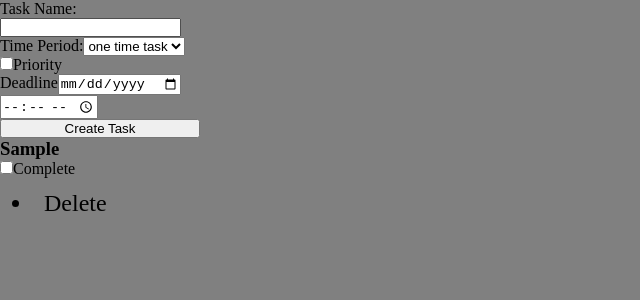
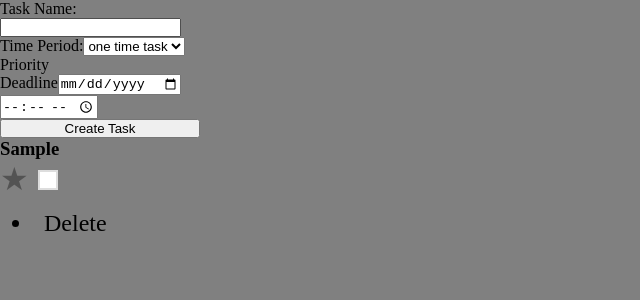
Before and after one commit to katredford/goal-getter, a React (Vite) app: page / in a window 1280 px wide. Both pictures are taken after typing "Sample", "2020-01-15", "10:30" into the empty fields and a click on the button "Create Task". Shown: the top 300 px of the page, without its empty margins (0-640 px from the left). Built offline with nearby package versions, Linux system fonts and the light colour scheme.

Commit message:
styled checkboxes to be a star for priority, added functionality to creatGoal sort so completed tasks get moved to the bottom of list

```diff
--- a/src/components/GoalsList/index.jsx
+++ b/src/components/GoalsList/index.jsx
@@ -1,4 +1,4 @@
-import React from 'react';
+import { useEffect, useState } from 'react';
 import { useTaskContext } from '../TaskContext';
 import GoalCard from '../GoalCard';
 import SingleTask from '../SingleTask';
@@ -6,16 +6,25 @@ import "./goalsList.css"
 
 
 export default function GoalsList() {
-  const { tasks, deleteTask } = useTaskContext();
+  const { tasks, deleteTask, setPriority, setComplete } = useTaskContext();
+  const [taskChange, setTaskChange] = useState(0);
 
-  // Sorting logic
   const sortedTasks = [...tasks].sort((a, b) => {
+    // Move completed SingleTasks to the bottom
+    if (a.frequency === "" && b.frequency === "") {
+      if (a.complete && !b.complete) {
+        return 1; // a is completed, move it to the end
+      } else if (!a.complete && b.complete) {
+        return -1; // b is completed, move it to the end
+      }
+    }
+
     // Sort by priority first (true comes before false)
     if (b.priority - a.priority !== 0) {
       return b.priority - a.priority;
     }
 
-    // If priority is the same, sort by deadline for singleTasks
+    // Sort by deadline for SingleTasks
     if (a.frequency === "" && b.frequency === "") {
       const aDeadline = new Date(a.deadline.date + 'T' + a.deadline.time);
       const bDeadline = new Date(b.deadline.date + 'T' + b.deadline.time);
@@ -26,21 +35,64 @@ export default function GoalsList() {
     return a.name.localeCompare(b.name);
   });
 
+  // // Sorting logic
+  // const sortedTasks = [...tasks].sort((a, b) => {
+  //   // Sort by priority first (true comes before false)
+  //   if (b.priority - a.priority !== 0) {
+  //     return b.priority - a.priority;
+  //   }
+
+  //   // If priority is the same, sort by deadline for singleTasks
+  //   if (a.frequency === "" && b.frequency === "") {
+  //     const aDeadline = new Date(a.deadline.date + 'T' + a.deadline.time);
+  //     const bDeadline = new Date(b.deadline.date + 'T' + b.deadline.time);
+  //     return aDeadline - bDeadline;
+  //   }
+
+  //   // If priority is the same, you can sort by other criteria, e.g., task name
+  //   return a.name.localeCompare(b.name);
+  // });
+
+  useEffect(() => {
+    // The effect will run whenever taskChange changes
+    setTaskChange(taskChange + 1);
+  }, [tasks]);
+
+  const handleDelete = (taskName) => {
+    deleteTask(taskName);
+    // Increment taskChange to trigger a re-render
+    setTaskChange(taskChange + 1);
+  };
+
+  const handleCheckboxChange = (taskName, isComplete) => {
+    setComplete(taskName, isComplete);
+    setTaskChange(taskChange + 1);
+  };
+
+  const handlePriorityChange = (taskName, isPriority) => {
+    setPriority(taskName, isPriority);
+    setTaskChange(taskChange + 1);
+  };
+
   return (
     <>
       <div>
         {sortedTasks.map((task, index) => (
-          // Only render SingleTask if frequency is empty
           task.frequency === "" && (
-            <SingleTask key={index} task={task} onDelete={() => deleteTask(task.name)} />
+            <SingleTask
+              key={index}
+              task={task}
+              onDelete={() => handleDelete(task.name)}
+              onCheckboxChange={(isComplete) => handleCheckboxChange(task.name, isComplete)}
+              onPriorityChange={(isPriority) => handlePriorityChange(task.name, isPriority)}
+            />
           )
         ))}
       </div>
       <div className='goalsList'>
         {sortedTasks.map((task, index) => (
-          // Only render GoalCard if frequency is not empty
           task.frequency !== "" && (
-            <GoalCard key={index} task={task} onDelete={() => deleteTask(task.name)} />
+            <GoalCard key={index} task={task} onDelete={() => handleDelete(task.name)} />
           )
         ))}
       </div>
--- a/src/components/SingleTask/index.jsx
+++ b/src/components/SingleTask/index.jsx
@@ -1,9 +1,13 @@
 import React, { useEffect, useState } from 'react';
 import { useTaskContext } from '../TaskContext';
+import "./singleTask.css"
 
 export default function SingleTask({ task }) {
   const [isComplete, setIsComplete] = useState(false)
-  const { deleteTask, tasks } = useTaskContext();
+  const [isPriority, setIsPriority] = useState(false)
+  const { deleteTask, tasks, setComplete, setPriority } = useTaskContext();
+
+// console.log(isPriority)
 
   const handleDelete = () => {
     deleteTask(task?.name);
@@ -11,40 +15,53 @@ export default function SingleTask({ task }) {
 
   useEffect(() => {
     const storedTask = tasks.find((t) => t.name === task?.name);
-    console.log(storedTask)
-
-    if (storedTask.complete) {
-      setIsComplete(true)
-
+    if (storedTask && storedTask.priority) {
+      setIsPriority(true)
+    } else {
+      setIsPriority(false)
+    }
+    if (storedTask && storedTask.complete) {
+      setIsComplete(true);
+    } else {
+      setIsComplete(false);
     }
   }, [tasks, task?.name]);
 
   function handleCheckboxChange() {
     if (task && task.name) {
-      const existingTask = tasks.find((t) => t.name === task.name);
+      // Toggle the completion status using setComplete
+      setComplete(task.name, !isComplete);
+      // Update the local state to reflect the change
+      setIsComplete(!isComplete);
+    }
+  }
 
-      if (existingTask) {
-
-        const updatedTask = {
-          ...existingTask,
-          complete: !isComplete
-        };
-
-
-        setIsComplete(!isComplete);
-        const updatedTasks = tasks.map((t) =>
-          t.name === task.name ? updatedTask : t
-        );
-
-
-        localStorage.setItem('tasks', JSON.stringify(updatedTasks));
-      }
+  function handlePriorityChange() {
+    if (task && task.name) {
+      // Toggle the completion status using setComplete
+      setPriority(task.name, !isPriority);
+      // Update the local state to reflect the change
+      setIsPriority(!isPriority);
     }
   }
 
   return (
     <>
       <h3>{task?.name}</h3>
+      <label>
+        <input
+          type="checkbox"
+          checked={isPriority}
+          onChange={handlePriorityChange}
+        />
+        <span
+          className={`priority ${isPriority ? "priority--active" : ""}`}
+          // This element is purely decorative so
+          // we hide it for screen readers
+          aria-hidden="true"
+        />
+
+      </label>
 
       <label>
         <input
@@ -52,8 +69,22 @@ export default function SingleTask({ task }) {
           checked={isComplete}
           onChange={handleCheckboxChange}
         />
-        Complete
+        <svg
+          className={`checkbox ${isComplete ? "checkbox--active" : ""}`}
+          // This element is purely decorative so
+          // we hide it for screen readers
+          aria-hidden="true"
+          viewBox="0 0 15 11"
+          fill="none"
+        >
+          <path
+            d="M1 4.5L5 9L14 1"
+            strokeWidth="2"
+            stroke={isComplete ? "#fff" : "none"} // only show the checkmark when `isCheck` is `true`
+          />
+        </svg>
       </label>
+
       <li className='del-btn' onClick={handleDelete}>Delete</li>
 
     </>
--- /dev/null
+++ b/src/components/SingleTask/singleTask.css
@@ -0,0 +1,40 @@
+input[type="checkbox"] {
+  clip: rect(0 0 0 0);
+  clip-path: inset(50%);
+  height: 1px;
+  overflow: hidden;
+  position: absolute;
+  white-space: nowrap;
+  width: 1px;
+}
+
+.priority::before {
+  color: #535353;
+    margin-right: 9px;
+
+    font-size: 32px;
+  content:"★"
+}
+
+
+.priority--active::before {
+  color: #ffe114;
+    margin-right: 9px;
+
+    font-size: 32px;
+    content: "★"
+}
+
+.checkbox {
+  display: inline-block;
+  height: 20px;
+  width: 20px;
+  background: #fff;
+  border: 2px #ddd solid;
+  margin-right: 4px;
+}
+
+.checkbox--active {
+  border-color: purple;
+  background: purple;
+}
--- a/src/components/TaskContext/index.jsx
+++ b/src/components/TaskContext/index.jsx
@@ -111,6 +111,30 @@ export const TaskProvider = ({ children }) => {
     }
   };
 
+  const setComplete = (taskName, isComplete) => {
+    try {
+      const updatedTasks = tasks.map((task) =>
+        task.name === taskName ? { ...task, complete: isComplete } : task
+      );
+      setTasks(updatedTasks);
+      localStorage.setItem('tasks', JSON.stringify(updatedTasks));
+    } catch (error) {
+      console.error('Error updating task completion in localStorage:', error);
+    }
+  };
+
+  const setPriority = (taskName, isPriority) => {
+    try {
+      const updatedTasks = tasks.map((task) =>
+        task.name === taskName ? { ...task, priority: isPriority } : task
+      );
+      setTasks(updatedTasks);
+      localStorage.setItem('tasks', JSON.stringify(updatedTasks));
+    } catch (error) {
+      console.error('Error updating task completion in localStorage:', error);
+    }
+  };
+
   const incrementTask = (updatedTask) => {
     try {
       const updatedTasks = tasks.map((task) =>
@@ -124,7 +148,7 @@ export const TaskProvider = ({ children }) => {
   };
 
   return (
-    <TaskContext.Provider value={{ tasks, addTask, deleteTask, incrementTask }}>
+    <TaskContext.Provider value={{ tasks, addTask, deleteTask, incrementTask, setComplete, setPriority }}>
       {children}
     </TaskContext.Provider>
   );
```
